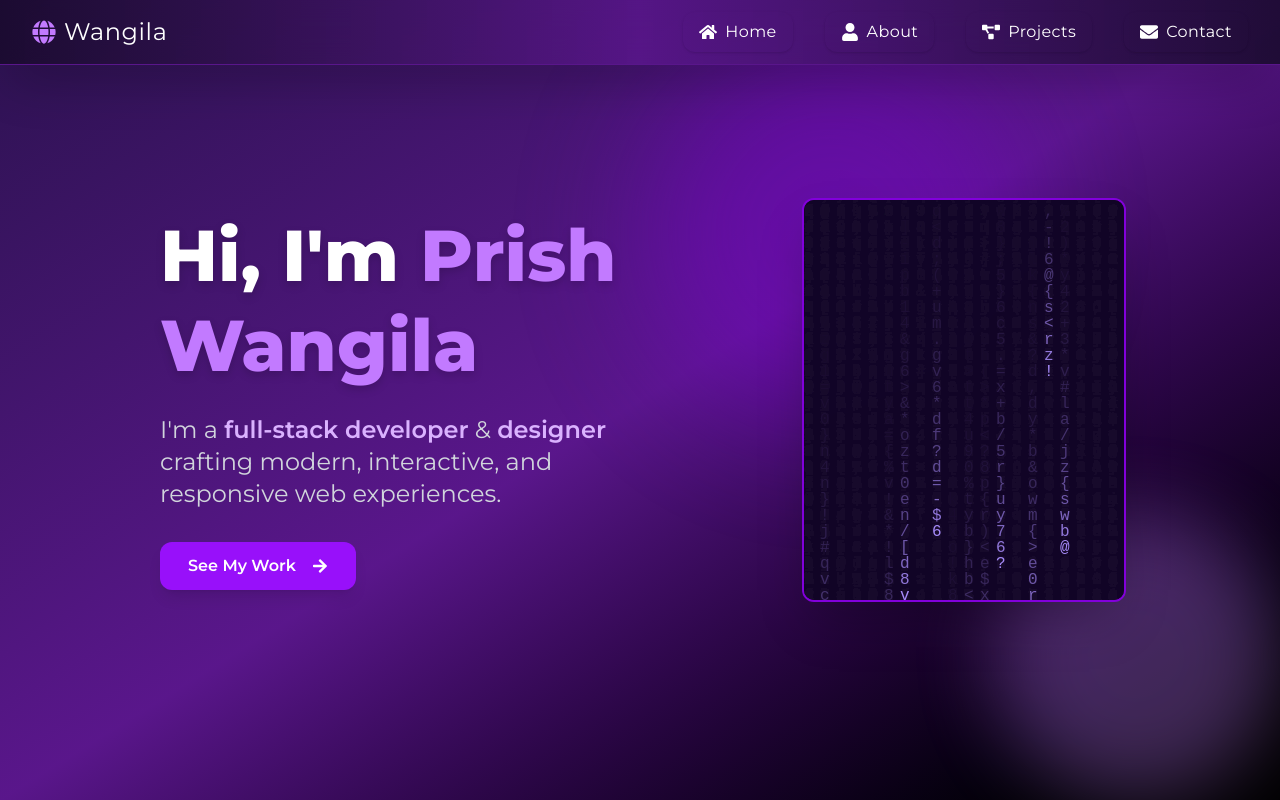
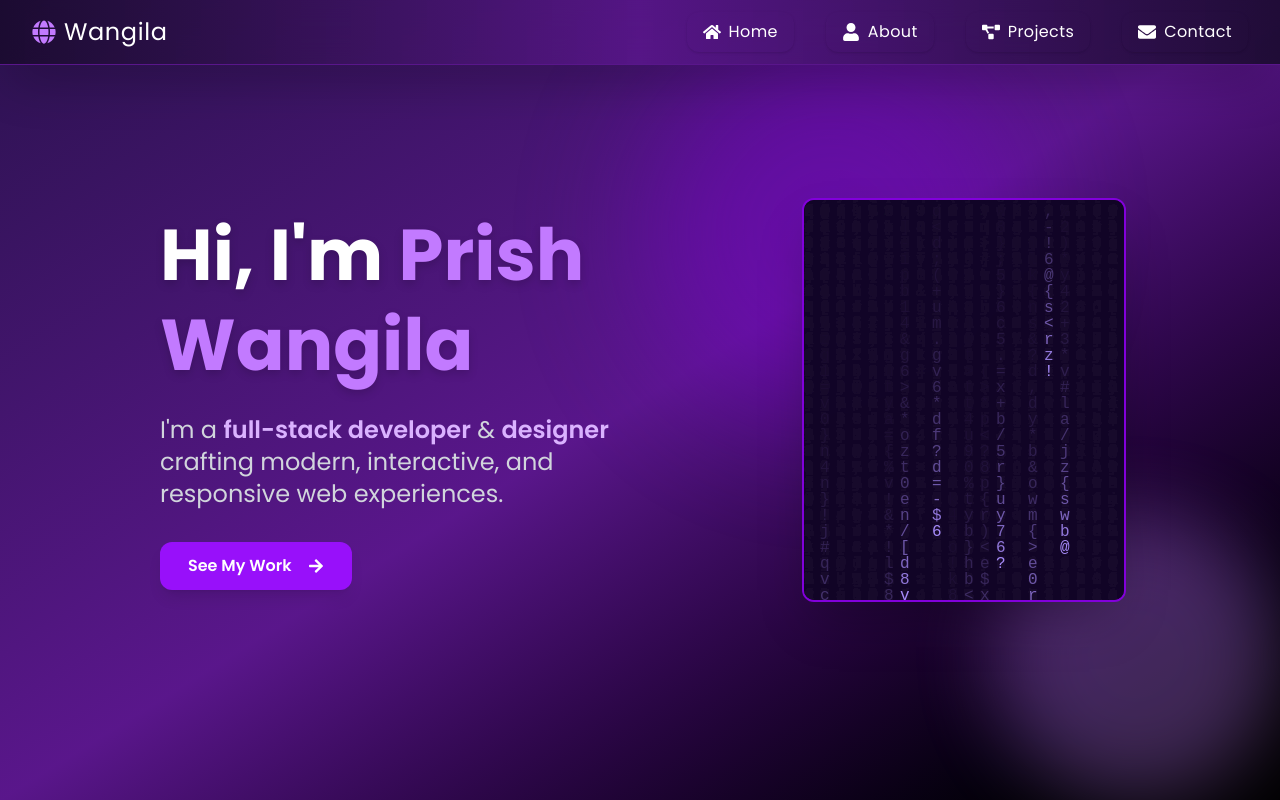
Before and after one commit to WangilaPrish/wangila_prish, a Next.js app in the folder wangila_portfolio/: page / in a window 1280 px wide. Shown: the top 800 px of the page. Built offline with nearby package versions, Linux system fonts and the light colour scheme.

Commit message:
fix: update font family from Montserrat to Poppins for consistency across styles

```diff
--- a/wangila_portfolio/src/styles/global.css
+++ b/wangila_portfolio/src/styles/global.css
@@ -1,5 +1,5 @@
 
-@import url('https://fonts.googleapis.com/css2?family=Montserrat:ital,wght@0,100..900;1,100..900&display=swap');
+@import url('https://fonts.googleapis.com/css2?family=Poppins:wght@400;600;700&display=swap');
 
 
 :root {
@@ -9,13 +9,12 @@
 body {
   background-color: var(--primary-color);
   color: white;
-  font-family: "Montserrat", sans-serif;
+  font-family: "Poppins", sans-serif;
 }
 
 
 .font-montserrat {
-  font-family: "Montserrat", sans-serif;
-  font-optical-sizing: auto;
+  font-family: "Poppins", sans-serif;
   font-weight: 400;
   font-style: normal;
 }
```
